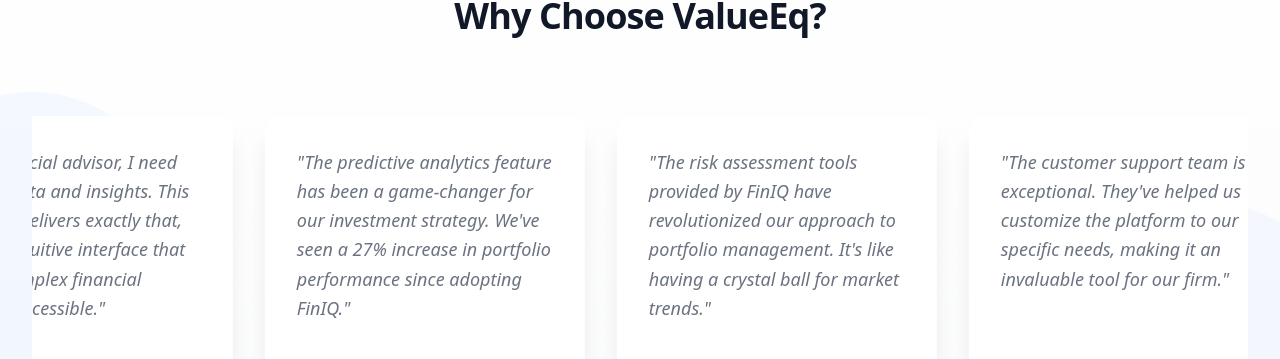
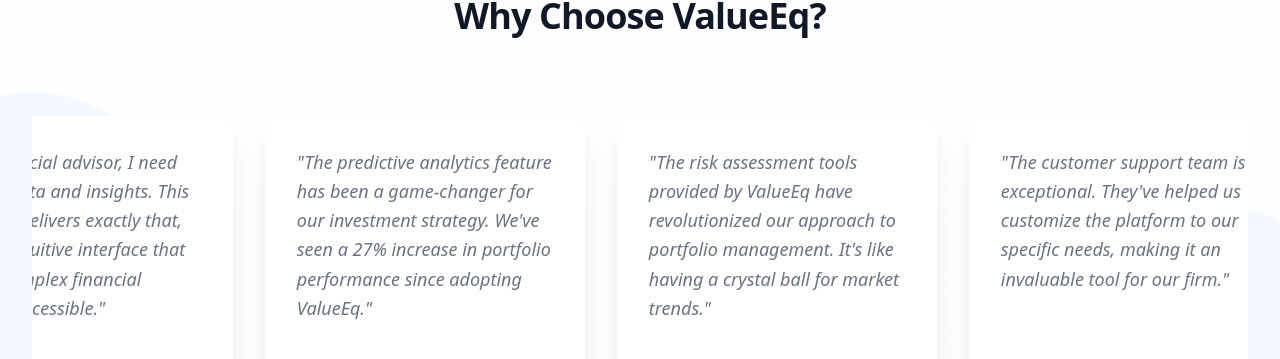
Before and after one commit to ShiruvatiNarasimha/valueEq2, a React (Vite) app: page / in a window 1280 px wide. Shown: the part 8583-8942 px from the top of the page. Built offline with nearby package versions, Linux system fonts and the light colour scheme.

Commit message:
Updated code

```diff
--- a/src/components/TestimonialSection.tsx
+++ b/src/components/TestimonialSection.tsx
@@ -3,7 +3,7 @@
 const testimonials = [
   {
     content:
-      "FinIQ has completely transformed how we approach financial analysis. The AI-powered insights have helped us identify opportunities we would have otherwise missed.",
+      "ValueEq has completely transformed how we approach financial analysis. The AI-powered insights have helped us identify opportunities we would have otherwise missed.",
     author: "Sarah Johnson",
     role: "CFO, TechVentures Inc.",
     image:
@@ -19,7 +19,7 @@
   },
   {
     content:
-      "The predictive analytics feature has been a game-changer for our investment strategy. We've seen a 27% increase in portfolio performance since adopting FinIQ.",
+      "The predictive analytics feature has been a game-changer for our investment strategy. We've seen a 27% increase in portfolio performance since adopting ValueEq.",
     author: "Emily Rodriguez",
     role: "Investment Director, Global Assets Management",
     image:
@@ -27,7 +27,7 @@
   },
   {
     content:
-      "The risk assessment tools provided by FinIQ have revolutionized our approach to portfolio management. It's like having a crystal ball for market trends.",
+      "The risk assessment tools provided by ValueEq have revolutionized our approach to portfolio management. It's like having a crystal ball for market trends.",
     author: "David Park",
     role: "Risk Manager, Horizon Investments",
     image:
@@ -43,7 +43,7 @@
   },
   {
     content:
-      "FinIQ's real-time market analysis has given us a competitive edge. We can now make informed decisions faster than ever before.",
+      "ValueEq's real-time market analysis has given us a competitive edge. We can now make informed decisions faster than ever before.",
     author: "James Wilson",
     role: "Portfolio Manager, Elite Capital",
     image:
```
